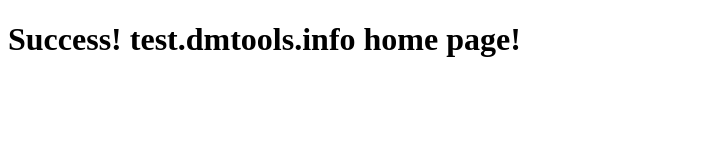
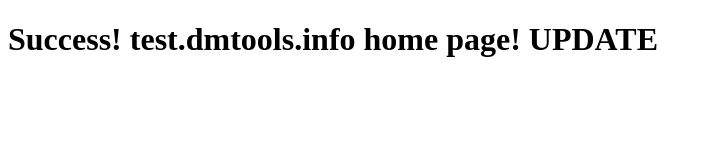
Before and after one commit to andrewcgaitskell/docker-nginx-letsencrypt, a plain HTML site: page var/www/test.dmtools.info/public_html/index.html in a window 1280 px wide. Shown: the whole page, without its empty margins (0-711 px from the left). Drawn offline with Linux system fonts and the light colour scheme.

Commit message:
Update index.html

```diff
--- a/var/www/test.dmtools.info/public_html/index.html
+++ b/var/www/test.dmtools.info/public_html/index.html
@@ -5,6 +5,6 @@
     <title>Welcome to test.dmtools.info</title>
   </head>
   <body>
-    <h1>Success! test.dmtools.info home page!</h1>
+    <h1>Success! test.dmtools.info home page! UPDATE</h1>
   </body>
 </html>
```
